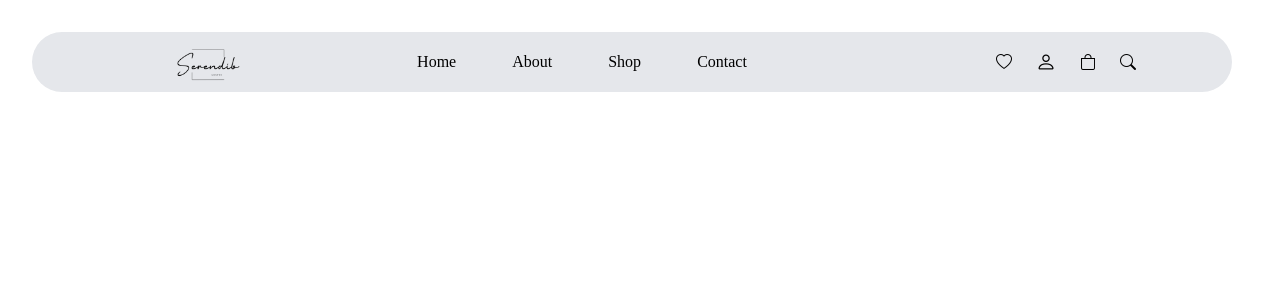
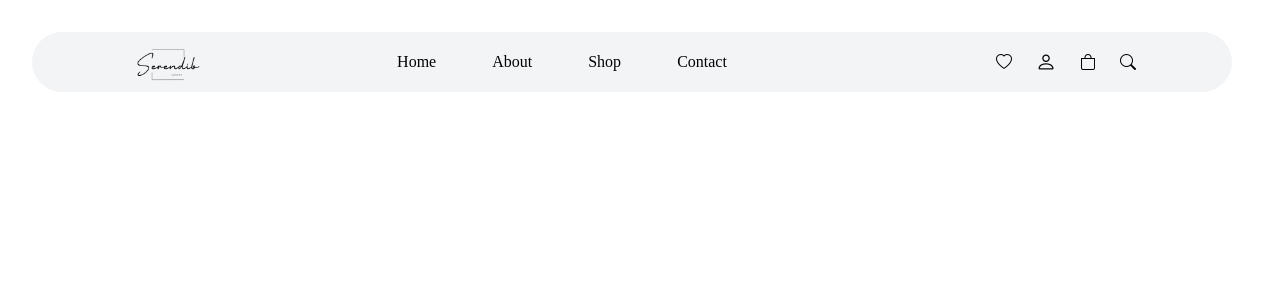
Before and after one commit to Binada-SH/Ecommerce_Website, a React (Vite) app in the folder serendib_crafts/: page / in a window 1280 px wide. Shown: the top 300 px of the page. Built offline with nearby package versions, Linux system fonts and the light colour scheme.

Commit message:
Navbar ui updates

```diff
--- a/serendib_crafts/src/Components/Navbar/Navbar.jsx
+++ b/serendib_crafts/src/Components/Navbar/Navbar.jsx
@@ -3,8 +3,8 @@ import logo from "../../assets/logo.png";
 
 const Navbar = () => {
   return (
-    <div className='m-auto w-300 max-w-2560  fixed flex items-center justify-between px-4 py-2 bg-gray-200 rounded-4xl h-15'>
-        <img className='w-20 ml-30' src={logo} alt="site logo"/>
+    <div className='m-auto w-300 max-w-2560  fixed flex items-center justify-between px-4 py-2 bg-gray-100 rounded-4xl h-15'>
+        <img className='w-20 ml-20' src={logo} alt="site logo"/>
         <ul className='flex items-center gap-14 font-[jura]'>
             <li><a href="">Home</a></li>
             <li><a href="">About</a></li>
```
